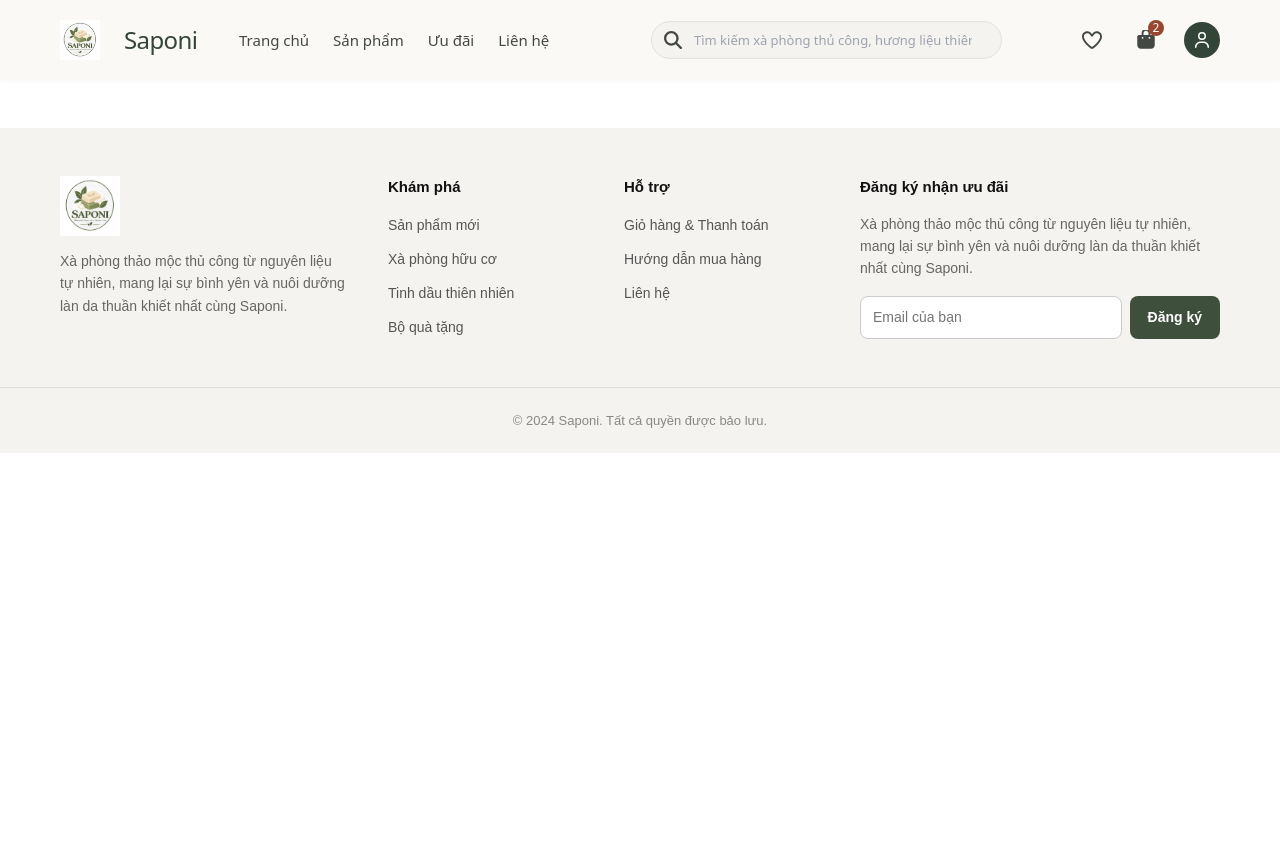
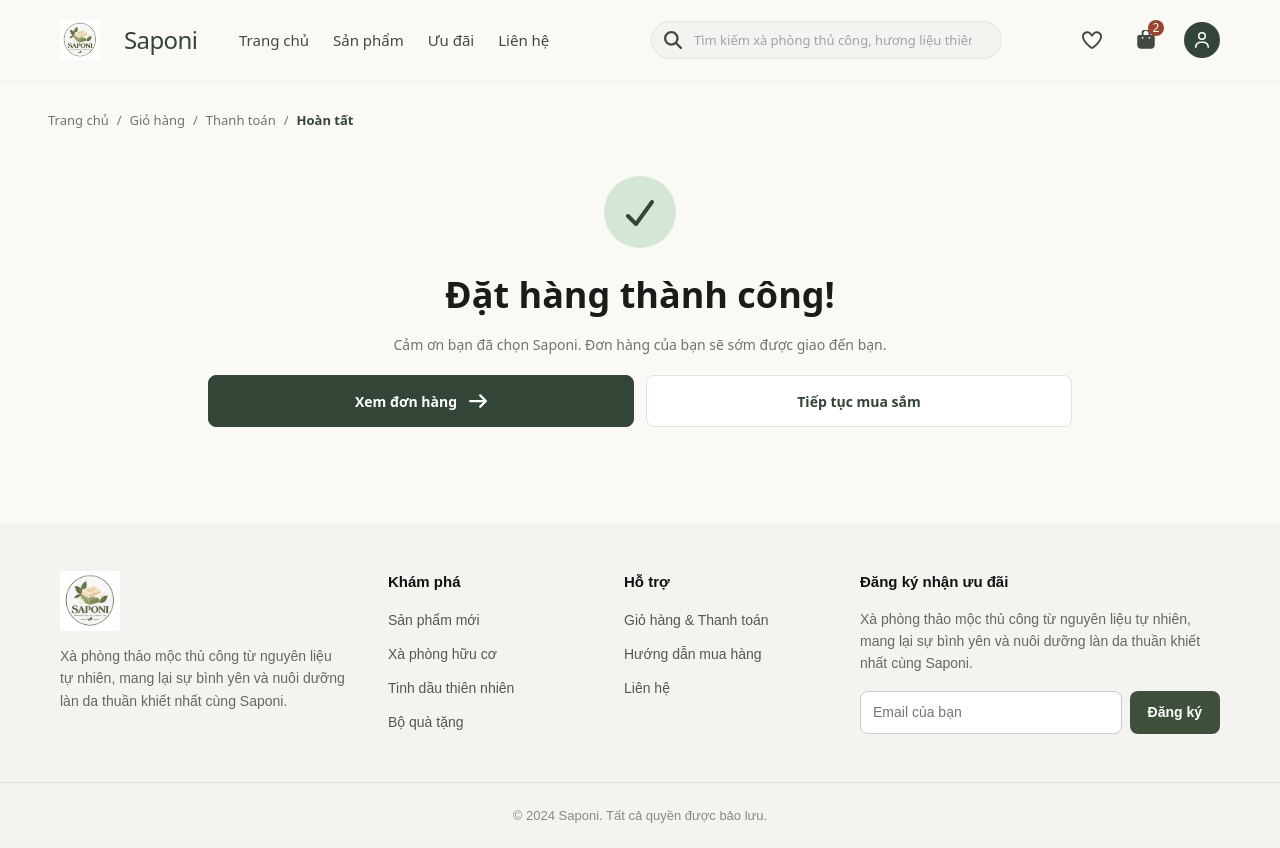
Before and after one commit to 23130087-AnhHan/FrontEnd_BanXaPhong, a React (Vite) app: page /dat-hang-thanh-cong in a window 1280 px wide. Before the commit the page ends 800 px from the top, so only its background shows below. Built offline with nearby package versions, Linux system fonts and the light colour scheme.

Commit message:
feat: thêm giao diện xác nhận đặt hàng thành công

```diff
--- a/src/App.jsx
+++ b/src/App.jsx
@@ -13,6 +13,7 @@ import AddAddressPage from './pages/AddAddress/AddAddressPage'
 import MyOrdersPage from './pages/MyOrders/MyOrdersPage'
 import CartPage from './pages/Cart/CartPage'
 import CheckoutPage from './pages/Checkout/CheckoutPage'
+import OrderSuccessPage from './pages/OrderSuccess/OrderSuccessPage'
 import ProFilter from './pages/ProductFilter/ProFilter'
 import OfferProducts from './pages/OfferPro/OfferProducts'
 import ProductDetailPage from './pages/ProductDetail/ProductDetailPage'
@@ -34,6 +35,7 @@ export default function App() {
           <Route path="/hobby" element={<HobbyProduct />} />
           <Route path="/gio-hang" element={<CartPage />} />
           <Route path="/thanh-toan" element={<CheckoutPage />} />
+          <Route path="/dat-hang-thanh-cong" element={<OrderSuccessPage />} />
           <Route path="/register" element={<RegisterPage />} />
           <Route path="/forgot-password" element={<ForgotPasswordPage />} />
           <Route path="/reset-password" element={<ResetPasswordPage />} />
--- /dev/null
+++ b/src/pages/OrderSuccess/OrderSuccessPage.css
@@ -0,0 +1,127 @@
+.order-success-page {
+  margin: -24px;
+  padding: 32px 48px 56px;
+  background: #fbf9f5;
+  color: #1b1c1a;
+}
+
+.order-success-breadcrumb {
+  display: flex;
+  flex-wrap: wrap;
+  align-items: center;
+  gap: 8px;
+  color: #71746c;
+  font-size: 13px;
+  line-height: 16px;
+}
+
+.order-success-breadcrumb a {
+  color: inherit;
+  text-decoration: none;
+}
+
+.order-success-breadcrumb [aria-current='page'] {
+  color: #334537;
+  font-weight: 600;
+}
+
+.order-success-message {
+  padding: 48px 0 40px;
+  text-align: center;
+}
+
+.order-success-check {
+  display: grid;
+  place-items: center;
+  width: 72px;
+  height: 72px;
+  margin: 0 auto 24px;
+  border-radius: 50%;
+  background: #d4e7d7;
+  color: #334537;
+}
+
+.order-success-check svg {
+  width: 32px;
+  height: 32px;
+}
+
+.order-success-message h1 {
+  margin: 0 0 16px;
+  font-size: 36px;
+  line-height: 46px;
+}
+
+.order-success-message p {
+  margin: 0 0 20px;
+  color: #71746c;
+  font-size: 14px;
+  line-height: 21px;
+}
+
+.order-success-actions {
+  display: grid;
+  grid-template-columns: repeat(2, minmax(0, 1fr));
+  gap: 12px;
+  max-width: 864px;
+  margin: 0 auto;
+}
+
+.order-success-actions a {
+  display: flex;
+  align-items: center;
+  justify-content: center;
+  gap: 12px;
+  min-height: 52px;
+  padding: 12px;
+  border: 1px solid #e4e2de;
+  border-radius: 8px;
+  background: #fff;
+  color: #334537;
+  font-size: 14px;
+  font-weight: 600;
+  text-decoration: none;
+}
+
+.order-success-actions .order-success-primary {
+  border-color: #334537;
+  background: #334537;
+  color: #fff;
+}
+
+.order-success-actions svg {
+  width: 18px;
+  height: 18px;
+}
+
+.order-success-page a:focus-visible {
+  outline: 2px solid #334537;
+  outline-offset: 2px;
+}
+
+.order-success-breadcrumb a:hover {
+  text-decoration: underline;
+}
+
+.order-success-actions a:hover {
+  opacity: 0.85;
+}
+
+@media (max-width: 767px) {
+  .order-success-page {
+    padding: 24px 16px 40px;
+  }
+
+  .order-success-message {
+    padding: 32px 0;
+  }
+
+  .order-success-message h1 {
+    font-size: 28px;
+    line-height: 36px;
+  }
+
+  .order-success-actions {
+    grid-template-columns: minmax(0, 1fr);
+  }
+}
--- /dev/null
+++ b/src/pages/OrderSuccess/OrderSuccessPage.jsx
@@ -0,0 +1,33 @@
+import { Link } from 'react-router-dom'
+import { faCheck } from '@fortawesome/free-solid-svg-icons/faCheck'
+import { faArrowRight } from '@fortawesome/free-solid-svg-icons/faArrowRight'
+import Icon from '../../components/Icon'
+import './OrderSuccessPage.css'
+
+export default function OrderSuccessPage() {
+  return (
+    <div className="order-success-page">
+      <nav className="order-success-breadcrumb" aria-label="Đường dẫn">
+        <Link to="/">Trang chủ</Link>
+        <span aria-hidden="true">/</span>
+        <Link to="/gio-hang">Giỏ hàng</Link>
+        <span aria-hidden="true">/</span>
+        <Link to="/thanh-toan">Thanh toán</Link>
+        <span aria-hidden="true">/</span>
+        <span aria-current="page">Hoàn tất</span>
+      </nav>
+
+      <section className="order-success-message" aria-labelledby="order-success-title">
+        <div className="order-success-check"><Icon icon={faCheck} /></div>
+        <h1 id="order-success-title">Đặt hàng thành công!</h1>
+        <p>Cảm ơn bạn đã chọn Saponi. Đơn hàng của bạn sẽ sớm được giao đến bạn.</p>
+        <div className="order-success-actions">
+          <Link to="/tai-khoan/don-hang" className="order-success-primary">
+            Xem đơn hàng <Icon icon={faArrowRight} />
+          </Link>
+          <Link to="/products">Tiếp tục mua sắm</Link>
+        </div>
+      </section>
+    </div>
+  )
+}
```
